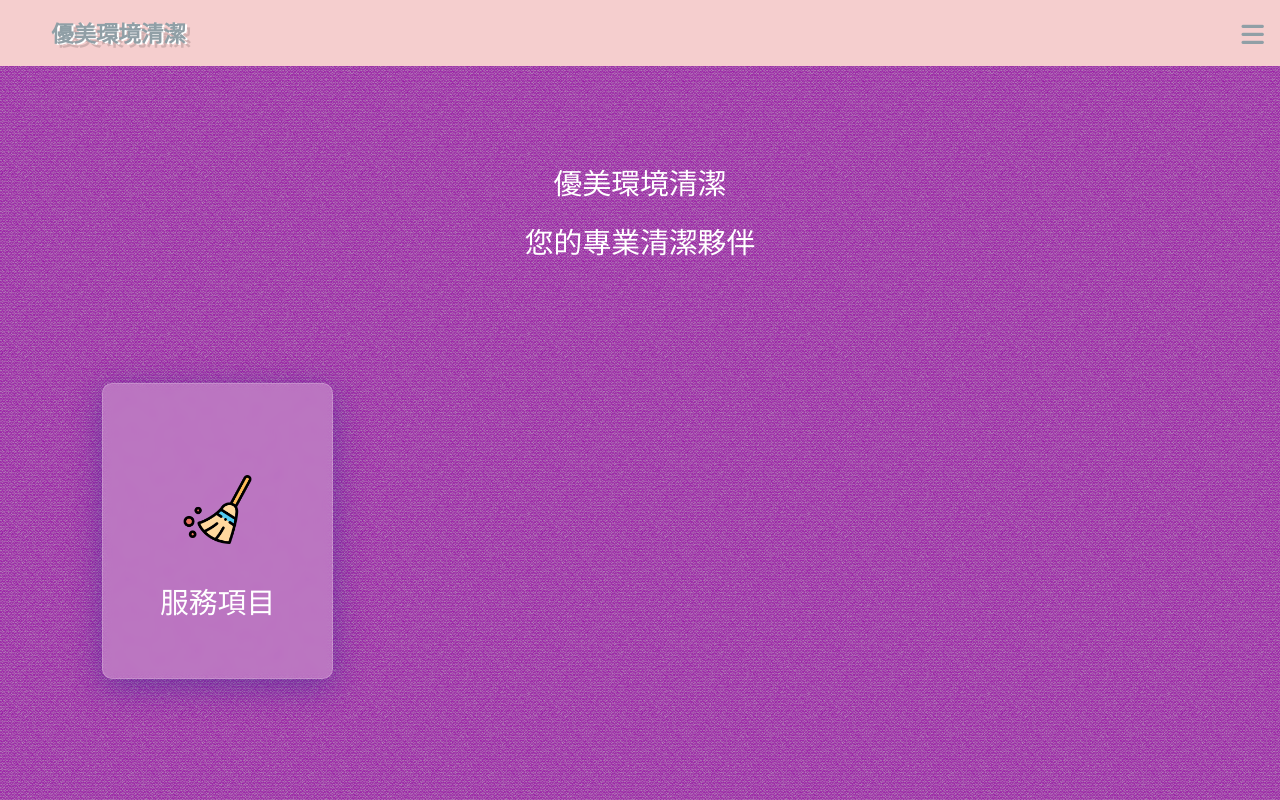
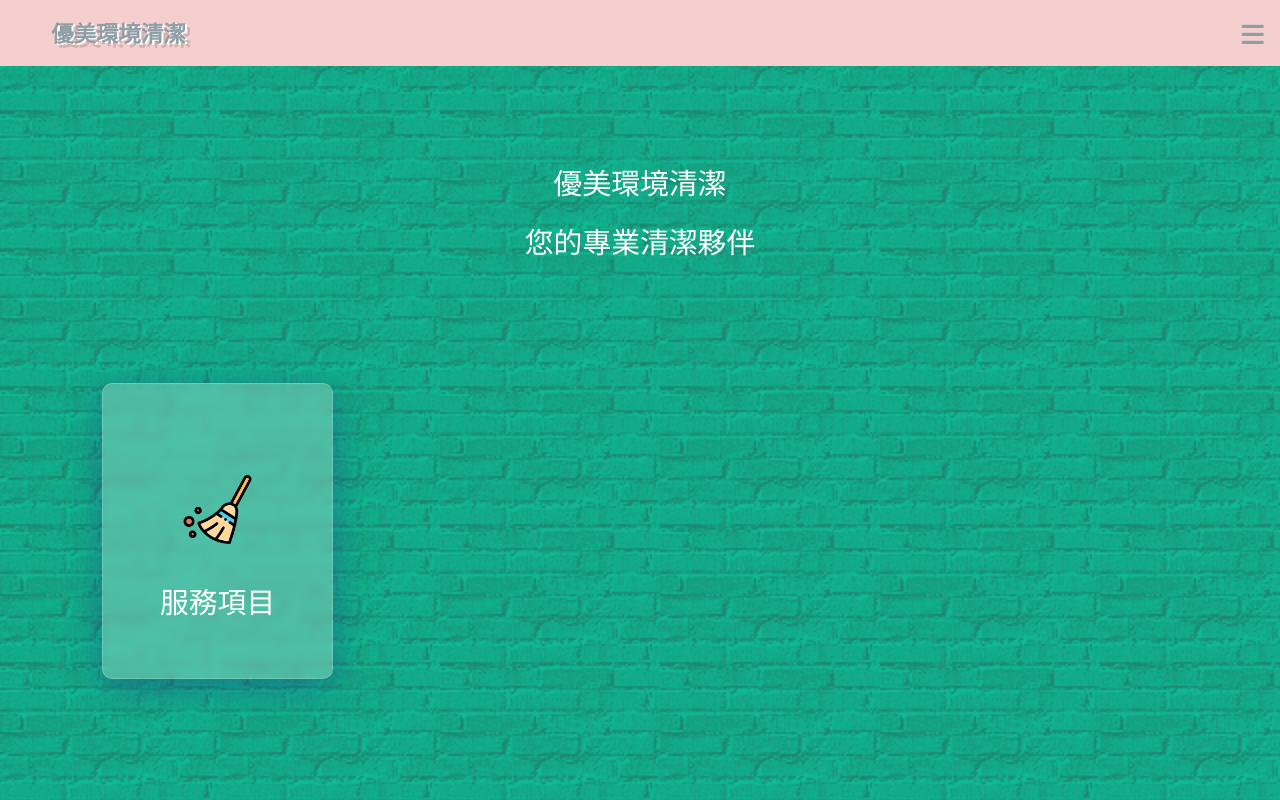
Before and after one commit to WuTzuHung/youmei, a Vue app: page / in a window 1280 px wide. Shown: the top 800 px of the page. Built offline with nearby package versions, Linux system fonts and the light colour scheme; a web font is replaced by a local one.

Commit message:
backgroundChange

```diff
--- a/src/views/HomeView.vue
+++ b/src/views/HomeView.vue
@@ -61,7 +61,9 @@ onMounted(() => {
 body {
   position: relative;
   z-index: 500;
-  background-image: url('/pictures/00123.png');
+  background-image: url('/pictures/brick-wall--dark--640x1136.png');
+  background-size: cover;         /* 确保背景图片覆盖整个元素 */
+  background-position: center;    /* 背景图片居中显示 */
 }
 
 .Second{
@@ -202,7 +204,7 @@ body {
   }
 
   .ourService:hover{
-    transform: translateY(-25px)
+    transform: translateY(-25px);
   }
 
 
@@ -240,7 +242,7 @@ body {
   }
 
   .aboutUs:hover{
-    transform: translateY(-25px)
+    transform: translateY(-25px);
   }
 
   .contactUs{
@@ -277,7 +279,7 @@ body {
   }
 
   .contactUs:hover{
-    transform: translateY(-25px)
+    transform: translateY(-25px);
   }
 
 }
```
Also changed, not shown: public/pictures/brick-wall--dark--1920x1080.png (added), public/pictures/brick-wall--dark--640x1136.png (added).
